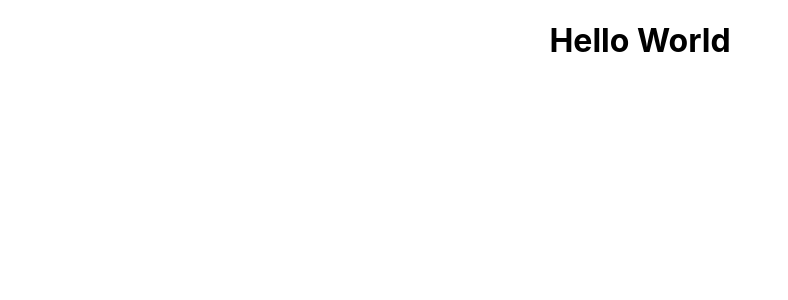
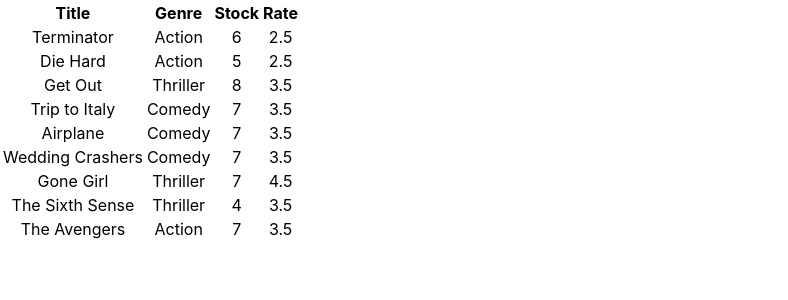
Before and after one commit to frdvorak/vidly, a React (Create React App) app: page / in a window 1280 px wide. Shown: the top 300 px of the page, without its empty margins (0-788 px from the left). Built offline with nearby package versions, Linux system fonts and the light colour scheme.

Commit message:
vidly - generating list of movies from state object

```diff
--- a/src/App.js
+++ b/src/App.js
@@ -1,12 +1,13 @@
 import React, { Component } from 'react';
 import './App.css';
+import Movies from './components/movies';
 
 class App extends Component {
   render() {
     return (
       <div className="App">
         <main className="container">
-          <h1>Hello World</h1>
+          <Movies />
         </main>
       </div>
     );
--- /dev/null
+++ b/src/components/movies.jsx
@@ -0,0 +1,32 @@
+import React, { Component } from 'react';
+import { getMovies } from '../services/fakeMovieService';
+
+class Movies extends Component {
+    state = {
+        movies: getMovies()
+    }
+    render() {
+        return <table className="table">
+            <thead>
+                <tr>
+                    <th>Title</th>
+                    <th>Genre</th>
+                    <th>Stock</th>
+                    <th>Rate</th>
+                </tr>
+            </thead>
+            <tbody>
+                {this.state.movies.map(movie => (
+                    <tr>
+                        <td>{movie.title}</td>
+                        <td>{movie.genre.name}</td>
+                        <td>{movie.numberInStock}</td>
+                        <td>{movie.dailyRentalRate}</td>
+                    </tr>
+                ))}
+            </tbody>
+        </table>
+    }
+}
+
+export default Movies;
```
